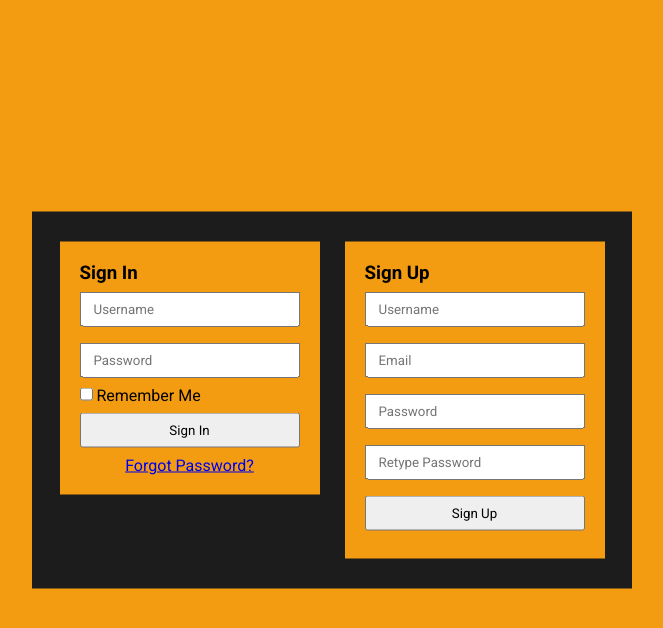
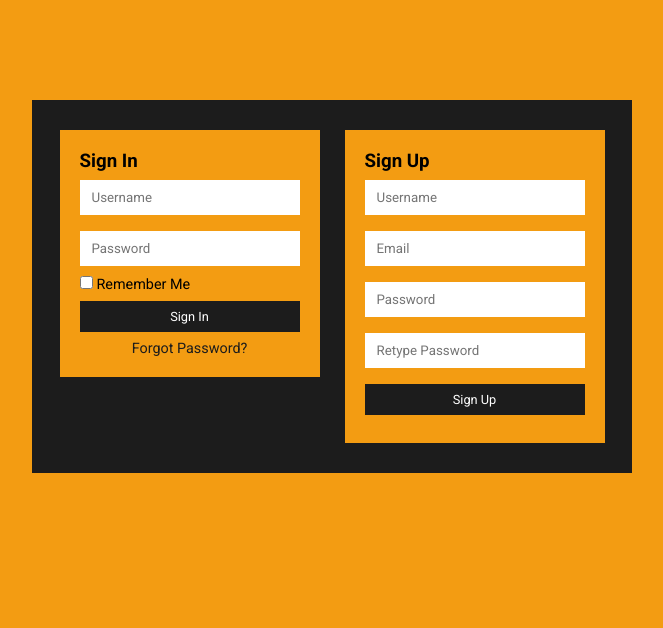
Before and after one commit to wahsandaruwan/activity_mgmt_app_frontend, a plain HTML site: page si-su.html in a window 1280 px wide. Shown: the whole page, without its empty margins (308-971 px from the left). Drawn offline with Linux system fonts and the light colour scheme.

Commit message:
Style Added

```diff
--- a/css/style2.css
+++ b/css/style2.css
@@ -11,6 +11,7 @@
 /* -------Whole Doc------- */
 body{
     background: #f39c12;
+    height: 100vh;
 }
 
 /* -------Container------- */
@@ -18,9 +19,9 @@ body{
     width: 600px;
     margin: 0 auto;
     position: absolute;
-    top: 50%;
+    top: 100px;
     left: 50%;
-    transform: translate(-50%, -50%);
+    transform: translateX(-50%);
     display: flex;
     justify-content: space-around;
     align-items: flex-start;
@@ -45,18 +46,40 @@ body{
     flex-direction: column;
 }
 
+.container .si .re label{
+    font-size: 0.9rem;
+}
+
+.container .si .click a{
+    text-decoration: none;
+    color: #1c1c1c;
+    font-size: 0.9rem;
+}
+
 .container .inputs input{
     margin: 8px 0;
     padding: 3px 12px;
     width: 100%;
     height: 35px;
+    border: none;
+    outline: none;
 }
 
 .container button{
     margin: 8px 0;
     width: 100%;
     padding: 8px 0;
+    background: #1c1c1c;
+    border: none;
+    color: #fff;
+    font-size: 0.8rem;
     cursor: pointer;
+    transition: all 0.3s ease-in;
+}
+
+.container button:hover{
+    background: #fff;
+    color: #1c1c1c;
 }
 
 /* -------Responsive------- */
```
